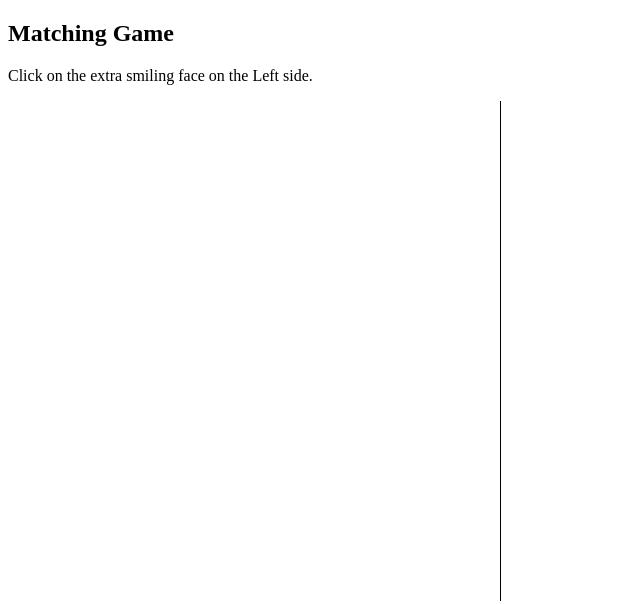
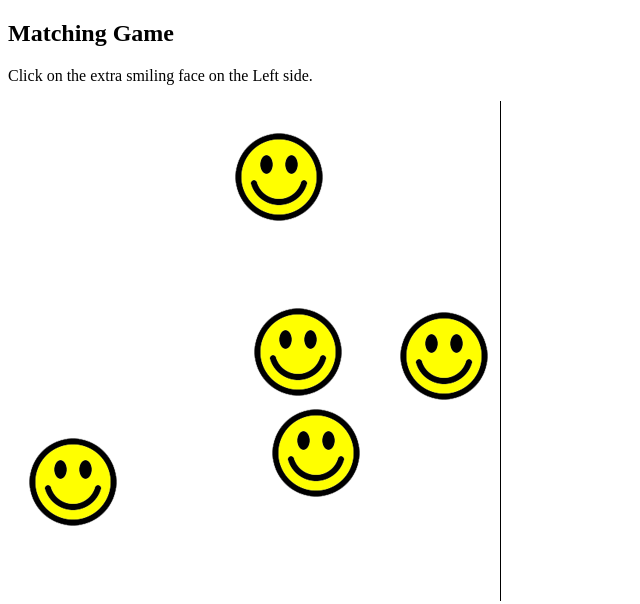
Before and after one commit to rajsingh30/frontenddevelopment, a plain HTML site: page matchinggame.html in a window 1280 px wide. Shown: the whole page, without its empty margins (0-640 px from the left). Drawn offline with Linux system fonts and the light colour scheme.

Commit message:
Matching game part2

```diff
--- a/matchinggame.html
+++ b/matchinggame.html
@@ -20,13 +20,32 @@
 	}
 	</style>
 </head>
-<body>
+<body onload="generatefaces()">
 <h2>Matching Game</h2>
 <p>Click on the extra smiling face on the Left side.</p>
 <div id="left_side">
+
 </div>
 <div id="right_side">
 </div>
-<script ></script>
+<script>
+    var numberoffaces=0;
+	var theleftside=document.getElementById("left_side");
+	var left_position,top_position;
+	function generatefaces(){
+      while(numberoffaces<5){
+      	this_img=document.createElement('img');
+      	this_img.src="smile.png";
+		top_position=Math.random()*400;
+	    top_position=Math.floor(top_position);
+	    this_img.style.top=top_position+'px';
+	    left_position=Math.random()*400;
+	    left_position=Math.floor(left_position);
+	    this_img.style.left=left_position+'px';
+		theleftside.appendChild(this_img);
+		numberoffaces++;
+	}
+}
+</script>
 </body>
 </html>
```
Also changed, not shown: smile.png (added).
